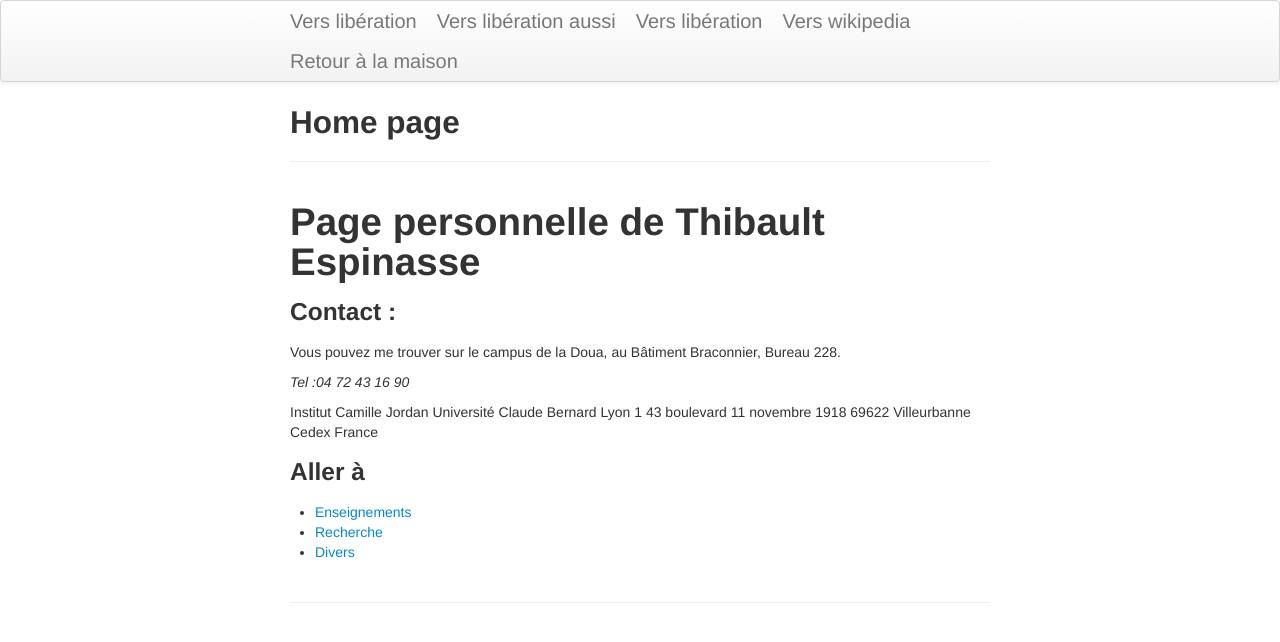
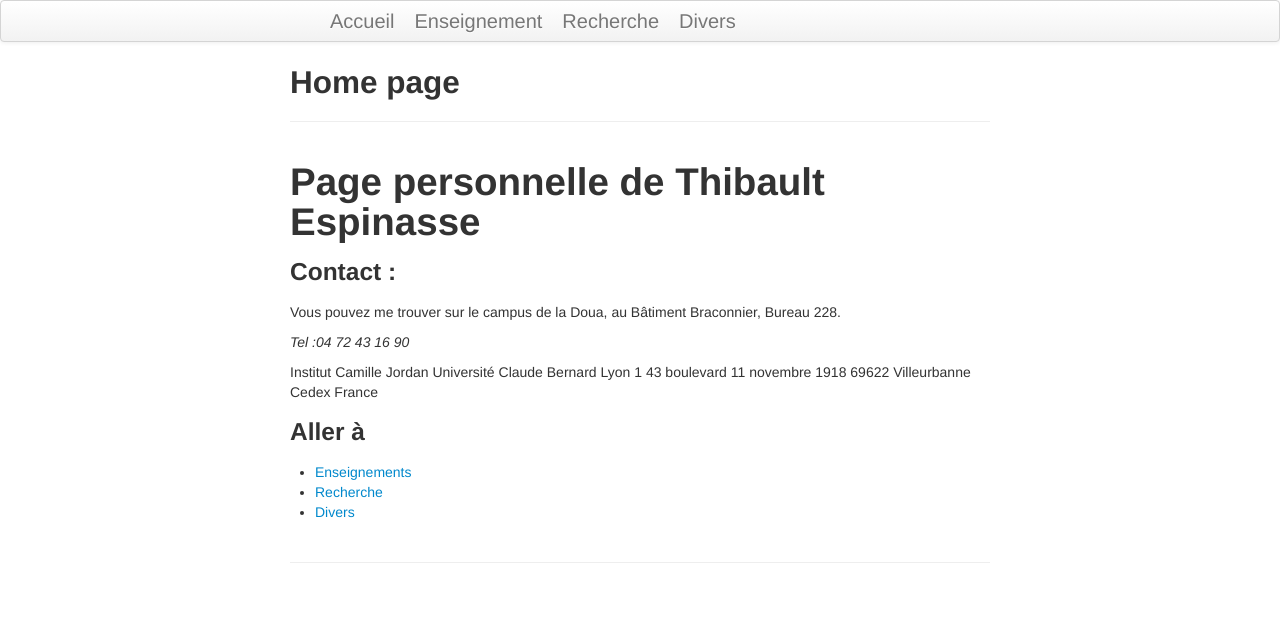
Before and after one commit to thibaultespinasse/home_page, a Jekyll site: the page built from index.md, in a window 1280 px wide. Shown: the top 642 px of the page. Built offline with Jekyll 4.4.1, drawn with Linux system fonts in a browser that asks for light colours.

Commit message:
Update _config.yml

```diff
--- a/_config.yml
+++ b/_config.yml
@@ -9,21 +9,25 @@ highlighter: rouge
 # so be sure to set them if your theme uses them.
 #
 title : Page personnelle de Thibault Espinasse
-navigationbar :
-  link :
-    title : Vers libération
-    path : https://www.liberation.fr/
-  link2 :
-    title : Vers libération aussi
-    path : https://www.liberation.fr/
+# navigationbar :
+#   link :
+#     title : Accueil
+#     path : https://thibaultespinasse.github.io/home_page/index.html
+#   link2 :
+#     title : Enseignement
+#     path : https://thibaultespinasse.github.io/home_page/pages/enseignement.html
 
 navigationbar2 :
-  - title : Vers libération
-    path : https://www.liberation.fr/
-  - title : Vers wikipedia
-    path : https://fr.wikipedia.org/wiki/Wikip%C3%A9dia:Accueil_principal
-  - title : Retour à la maison
+  - title : Accueil
     path : https://thibaultespinasse.github.io/home_page/index.html
+  - title : Enseignement
+    path : https://thibaultespinasse.github.io/home_page/pages/enseignement.html
+  - title :  Recherche
+    path : https://thibaultespinasse.github.io/home_page/pages/recherche.html
+  - title : Divers
+    path : https://thibaultespinasse.github.io/home_page/pages/divers.html
+#   - title : Retour à la maison
+#     path : https://thibaultespinasse.github.io/home_page/index.html
 
 author :
   name : Thibault Espinasse
```
